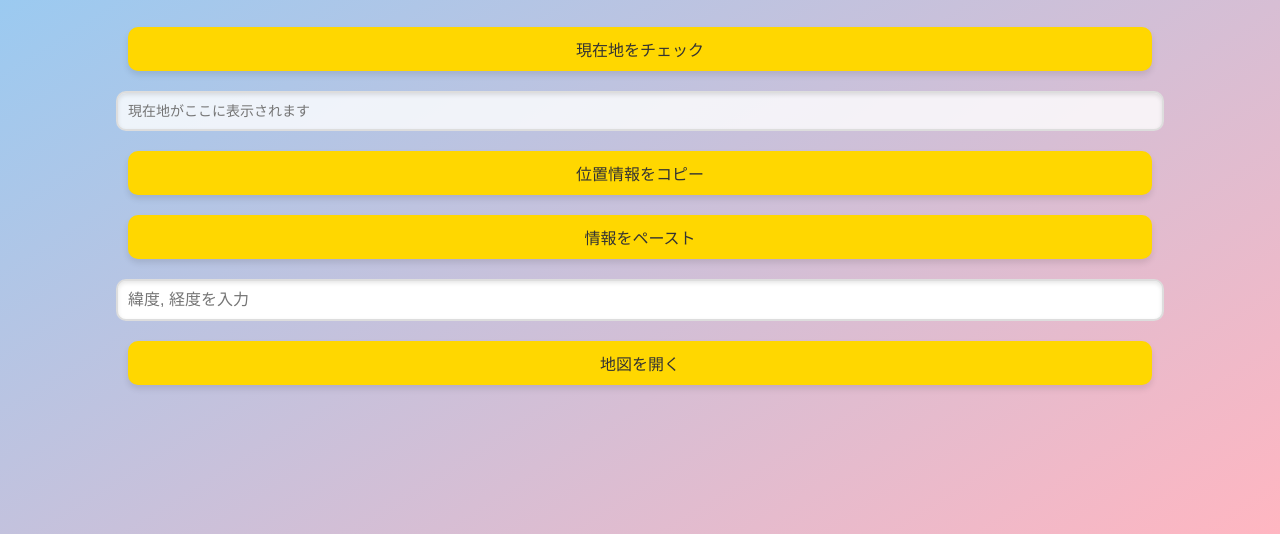
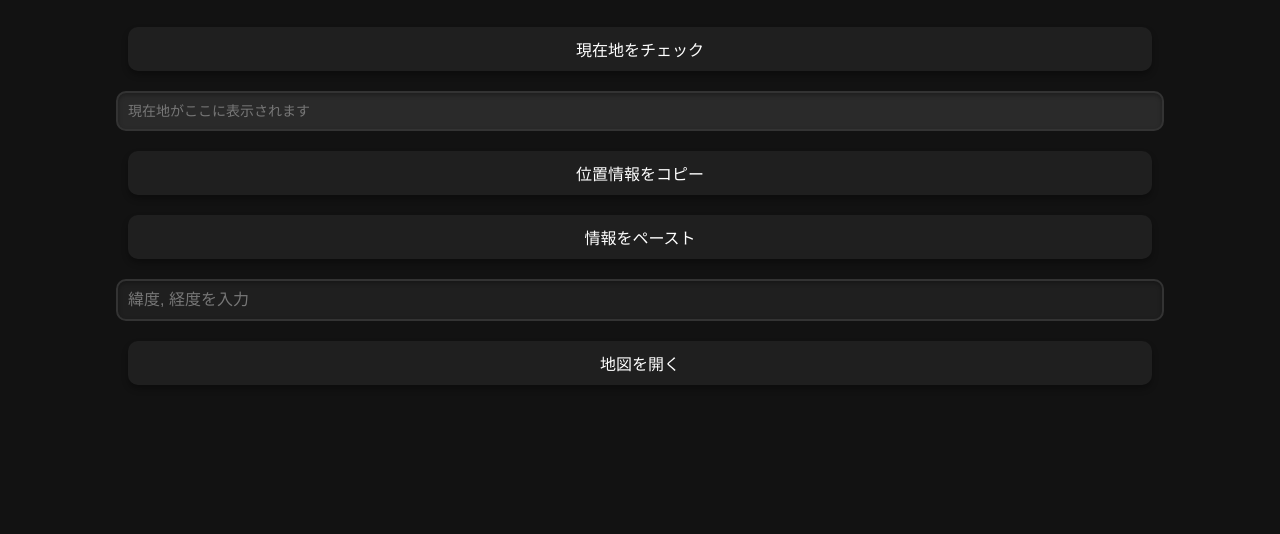
Before and after one commit to hoshi-ctrl/mituketai, a plain HTML site: page index.html in a window 1280 px wide. Shown: the part 266-800 px from the top of the page. Drawn offline with Linux system fonts and the light colour scheme.

Commit message:
Update index.html

```diff
--- a/index.html
+++ b/index.html
@@ -14,8 +14,8 @@
             align-items: center;
             justify-content: center;
             height: 100vh;
-            background: linear-gradient(to bottom right, #87CEFA, #FFB6C1);
-            color: #333;
+            background: #121212;
+            color: #ffffff;
         }
 
         header {
@@ -27,6 +27,7 @@
         h1 {
             font-size: 2rem;
             margin-bottom: 10px;
+            color: #ffffff;
         }
 
         input, button {
@@ -36,18 +37,18 @@
             border: none;
             border-radius: 10px;
             font-size: 16px;
-            transition: transform 0.2s, background-color 0.3s;
+            transition: transform 0.2s, background-color 0.3s, color 0.3s;
         }
 
         button {
-            background-color: #FFD700;
-            color: #333;
+            background-color: #1f1f1f;
+            color: #ffffff;
             cursor: pointer;
-            box-shadow: 0 4px 6px rgba(0, 0, 0, 0.1);
+            box-shadow: 0 4px 6px rgba(0, 0, 0, 0.3);
         }
 
         button:hover {
-            background-color: #FFA500;
+            background-color: #333333;
             transform: translateY(-3px);
         }
 
@@ -57,17 +58,22 @@
         }
 
         input {
-            background-color: #fff;
-            border: 2px solid #ddd;
-            box-shadow: inset 0 2px 4px rgba(0, 0, 0, 0.1);
+            background-color: #1f1f1f;
+            color: #ffffff;
+            border: 2px solid #333333;
+            box-shadow: inset 0 2px 4px rgba(0, 0, 0, 0.3);
+        }
+
+        input::placeholder {
+            color: #777777;
         }
 
         .output {
             margin-top: 10px;
             word-wrap: break-word;
             font-size: 14px;
-            color: #555;
-            background: rgba(255, 255, 255, 0.8);
+            color: #ffffff;
+            background: rgba(255, 255, 255, 0.1);
         }
 
         @keyframes fadeIn {
```
